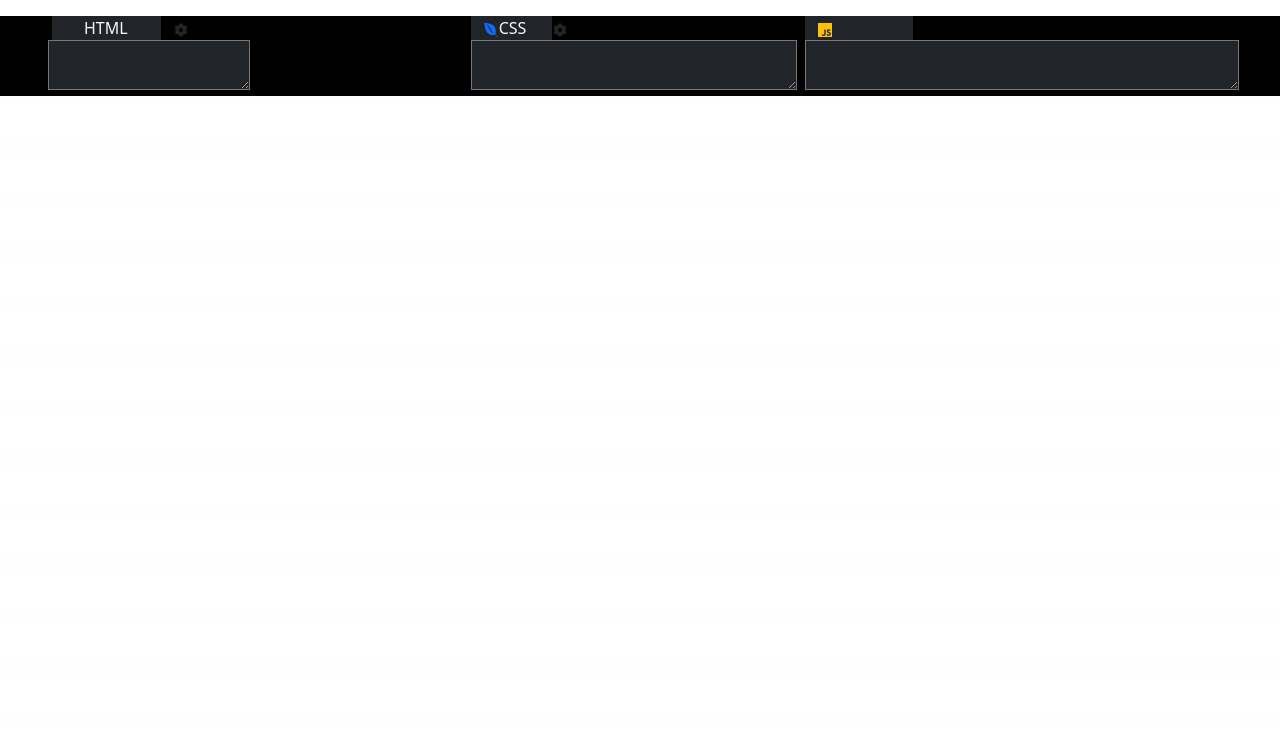
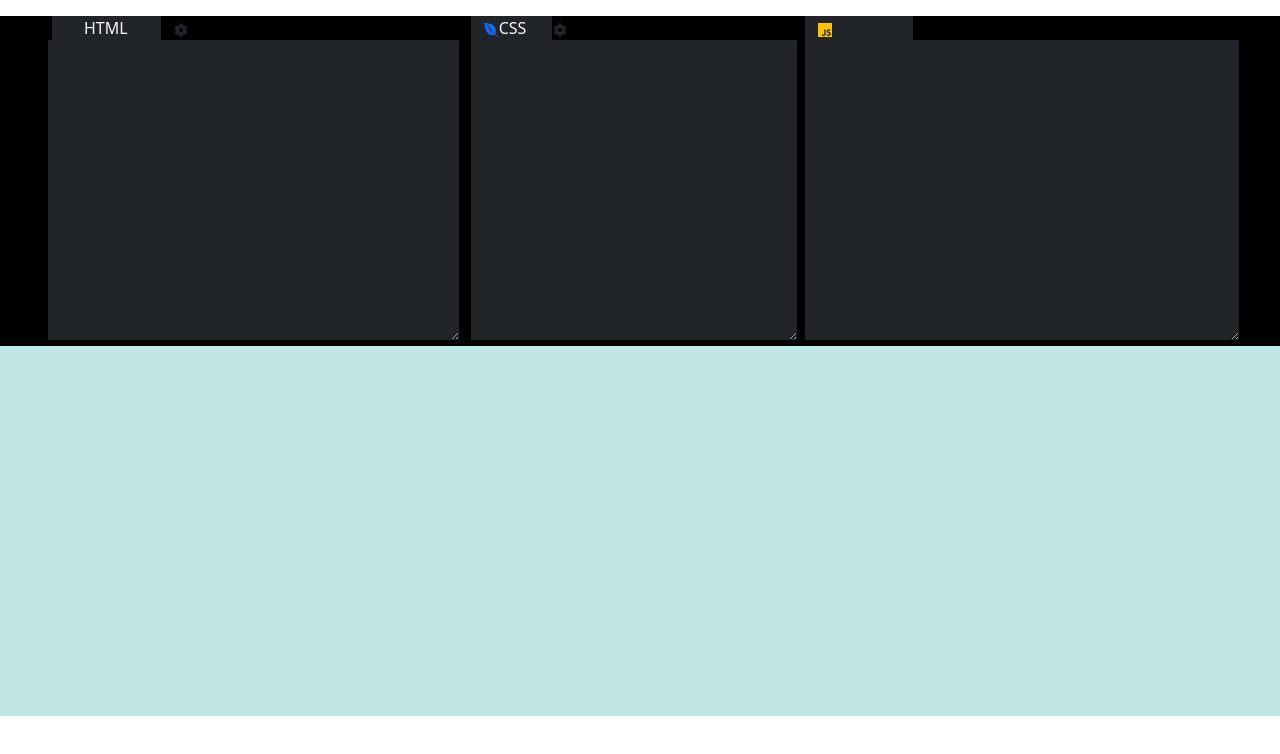
Before and after one commit to mujeeb00/codeeditor, a Next.js app: page /codeeditor in a window 1280 px wide. Shown: the top 754 px of the page. Built offline with nearby package versions, Linux system fonts and the light colour scheme; some icons are missing.

Commit message:
added some css for styling

```diff
--- a/src/styles/globals.css
+++ b/src/styles/globals.css
@@ -105,3 +105,17 @@ a {
     color-scheme: dark;
   }
 }
+.mainContainer{
+  background-color: rgb(192, 230, 230);
+  height: 700px;
+}
+textarea{
+  height: 300px;
+  width: 100%;
+  border: none;
+  outline: none;
+  padding: 5px;
+}
+iframe{
+  height: 250px;
+}
```
